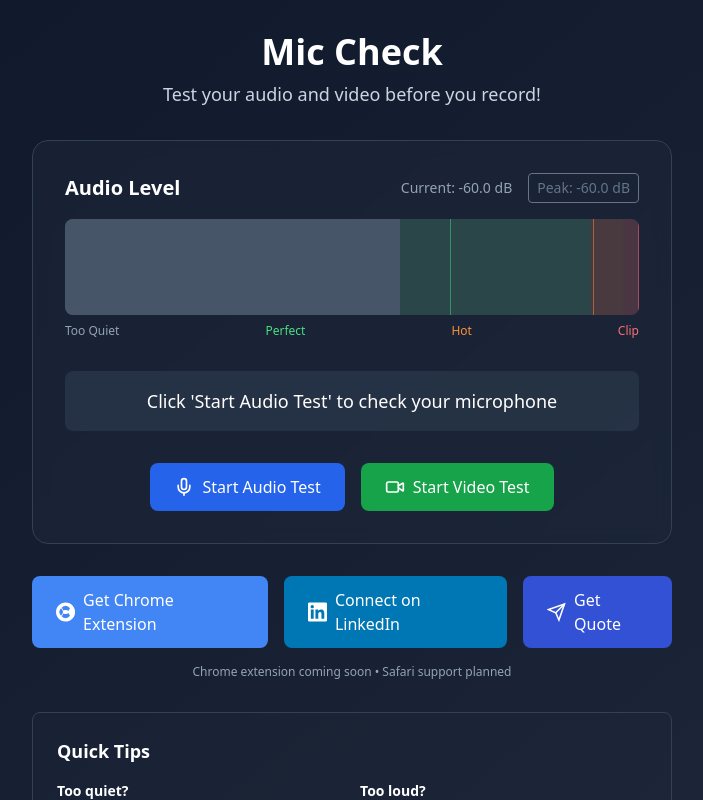
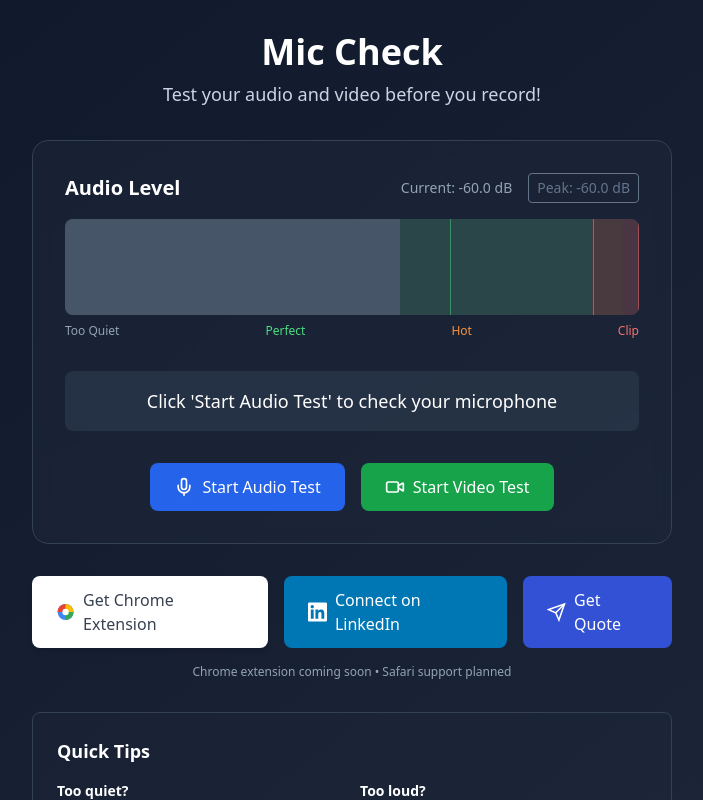
Before and after one commit to jdd059/mic-check, a React (Create React App) app: page / in a window 1280 px wide. Shown: the top 800 px of the page, without its empty margins (288-991 px from the left). Built offline with nearby package versions, Linux system fonts and the light colour scheme; the HTML template or start-up script is replaced by a standard one.

Commit message:
Peak hold timer: Now holds for 2.8 seconds (2800ms) Chrome Extension button: White background with proper Chrome logo colors and shadow Video display: Added proper video stream handling and minimum height All buttons: Already center-aligned with justify-center class

```diff
--- a/src/App.js
+++ b/src/App.js
@@ -96,7 +96,7 @@ const MicCheck = () => {
     setAudioLevel(clampedDb);
     setFeedback(getFeedbackMessage(clampedDb));
 
-    // Peak detection with hold
+    // Peak detection with 2.8 second hold
     if (clampedDb > peakLevel) {
       setPeakLevel(clampedDb);
 
@@ -105,10 +105,10 @@ const MicCheck = () => {
         clearTimeout(peakHoldRef.current);
       }
 
-      // Set new peak hold timer (500ms)
+      // Set new peak hold timer (2800ms = 2.8 seconds)
       peakHoldRef.current = setTimeout(() => {
         setPeakLevel(-60);
-      }, 500);
+      }, 2800);
     }
 
     animationFrameRef.current = requestAnimationFrame(analyzeAudio);
@@ -156,7 +156,17 @@ const MicCheck = () => {
   };
 
   const analyzeVideo = () => {
-    if (!videoRef.current || videoRef.current.readyState < 2) return;
+    if (!videoRef.current || !videoRef.current.srcObject) {
+      // Wait for video to be ready
+      setTimeout(analyzeVideo, 100);
+      return;
+    }
+
+    if (videoRef.current.readyState < 2) {
+      // Video not ready yet, try again
+      videoAnalysisRef.current = requestAnimationFrame(analyzeVideo);
+      return;
+    }
 
     const canvas = document.createElement('canvas');
     const ctx = canvas.getContext('2d');
@@ -272,7 +282,6 @@ const MicCheck = () => {
     }
   };
 
-  // eslint-disable-next-line react-hooks/exhaustive-deps
   useEffect(() => {
     const getAudioDevices = async () => {
       try {
@@ -298,7 +307,7 @@ const MicCheck = () => {
       }
       navigator.mediaDevices.removeEventListener('devicechange', getAudioDevices);
     };
-}, [selectedAudioDevice]);
+  }, []);
 
   const levelHeight = Math.max(0, Math.min(100, (audioLevel + 60) * (100 / 60)));
   const peakColor = getLevelColor(peakLevel);
@@ -483,6 +492,7 @@ const MicCheck = () => {
                   muted
                   playsInline
                   className="w-full rounded-lg bg-slate-700"
+                  style={{ minHeight: '240px' }}
                 />
 
                 <div className="absolute inset-4 border-2 border-white/30 rounded-lg pointer-events-none"></div>
@@ -507,10 +517,14 @@ const MicCheck = () => {
           <div className="flex flex-col sm:flex-row gap-4 justify-center">
             <a
               href="#chrome-extension"
-              className="flex items-center justify-center gap-2 px-6 py-3 bg-[#4285F4] hover:bg-[#3367D6] text-white rounded-lg font-medium transition-colors"
+              className="flex items-center justify-center gap-2 px-6 py-3 bg-white hover:bg-gray-100 text-gray-700 rounded-lg font-medium transition-colors shadow-md"
             >
-              <svg width="20" height="20" viewBox="0 0 24 24" fill="currentColor">
-                <path d="M12 0C5.373 0 0 5.373 0 12s5.373 12 12 12 12-5.373 12-12S18.627 0 12 0zm5.568 7.178l-2.07 3.586A3.973 3.973 0 0012 9.5a3.973 3.973 0 00-3.498 1.264L6.432 7.178A7.916 7.916 0 0112 4.083a7.916 7.916 0 015.568 3.095zM4.083 12A7.916 7.916 0 017.178 6.432l2.07 3.586A3.973 3.973 0 008.5 12a3.973 3.973 0 00.748 2.018L7.178 17.568A7.916 7.916 0 014.083 12zm7.917 7.917a7.916 7.916 0 01-5.568-3.095l2.07-3.586A3.973 3.973 0 0012 14.5a3.973 3.973 0 003.498-1.264l2.07 3.586A7.916 7.916 0 0112 19.917z"/>
+              <svg width="20" height="20" viewBox="0 0 24 24">
+                <circle cx="12" cy="12" r="10" fill="#4285F4"/>
+                <path fill="#EA4335" d="M12 2C6.48 2 2 6.48 2 12h10V2z"/>
+                <path fill="#FBBC04" d="M22 12c0-5.52-4.48-10-10-10v10h10z"/>
+                <path fill="#34A853" d="M12 22c5.52 0 10-4.48 10-10H12v10z"/>
+                <circle cx="12" cy="12" r="4" fill="white"/>
               </svg>
               Get Chrome Extension
             </a>
```
Lines whose indentation alone changed are shown as unchanged.
